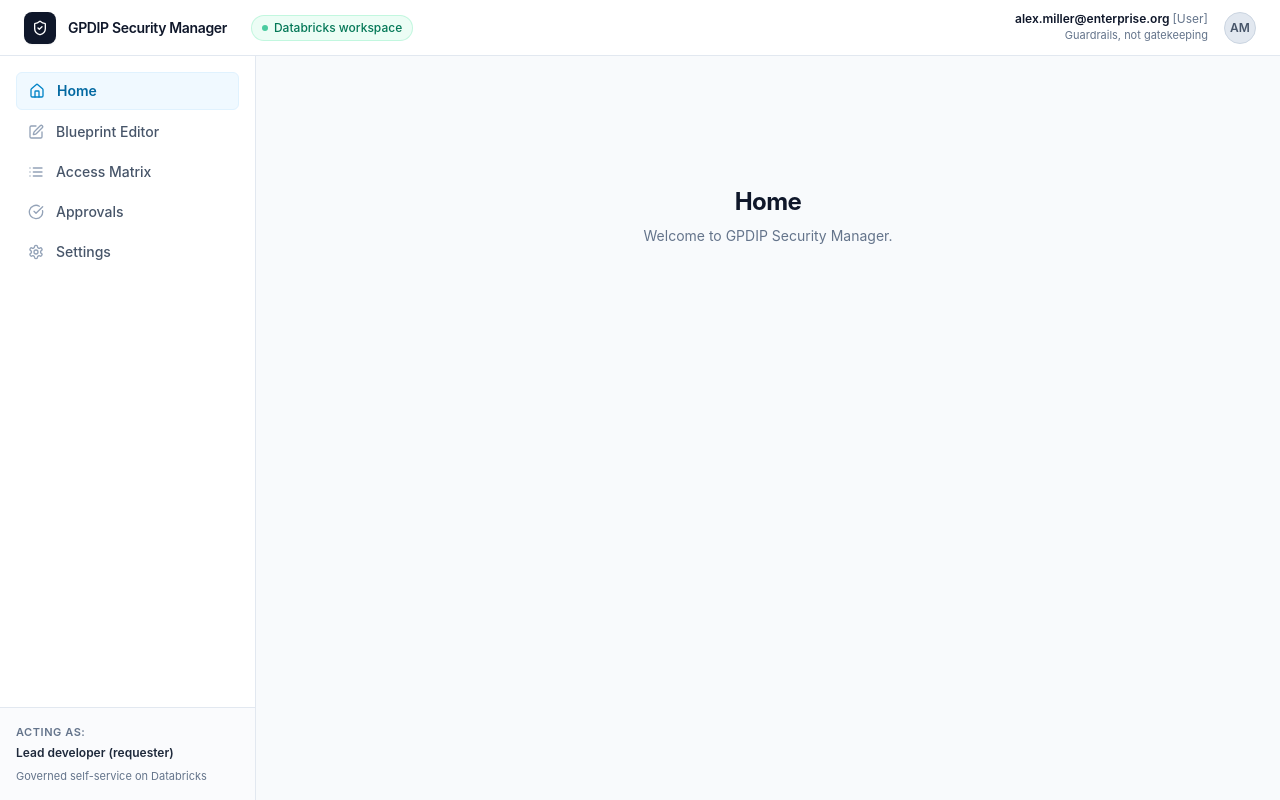
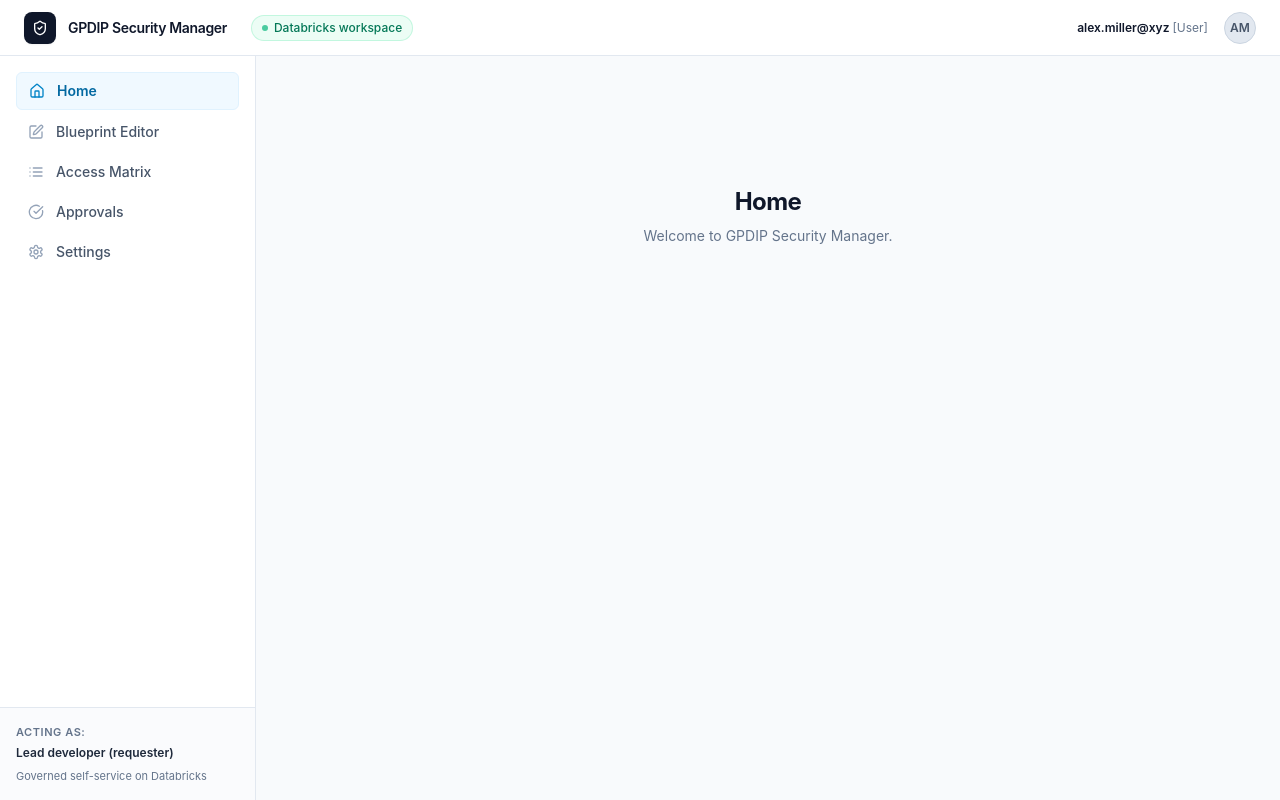
Before and after one commit to CHAHAC13/Security_Manager, a React (Vite) app in the folder frontend/: page / in a window 1280 px wide. Built offline with nearby package versions, Linux system fonts and the light colour scheme.

Commit message:
Removed the un necessary div below user email, and changed the email

```diff
--- a/frontend/src/components/layout/TopBar.tsx
+++ b/frontend/src/components/layout/TopBar.tsx
@@ -25,11 +25,8 @@ export function TopBar() {
       <div className="flex items-center space-x-4">
         <div className="text-right">
           <div className="text-xs font-semibold text-slate-900">
-            alex.miller@enterprise.org{' '}
+            alex.miller@xyz{' '}
             <span className="font-normal text-slate-500">[User]</span>
-          </div>
-          <div className="text-[11px] text-slate-500">
-            Guardrails, not gatekeeping
           </div>
         </div>
         <div className="w-8 h-8 rounded-full bg-slate-200 border border-slate-300 flex items-center justify-center text-xs font-semibold text-slate-600">
```
